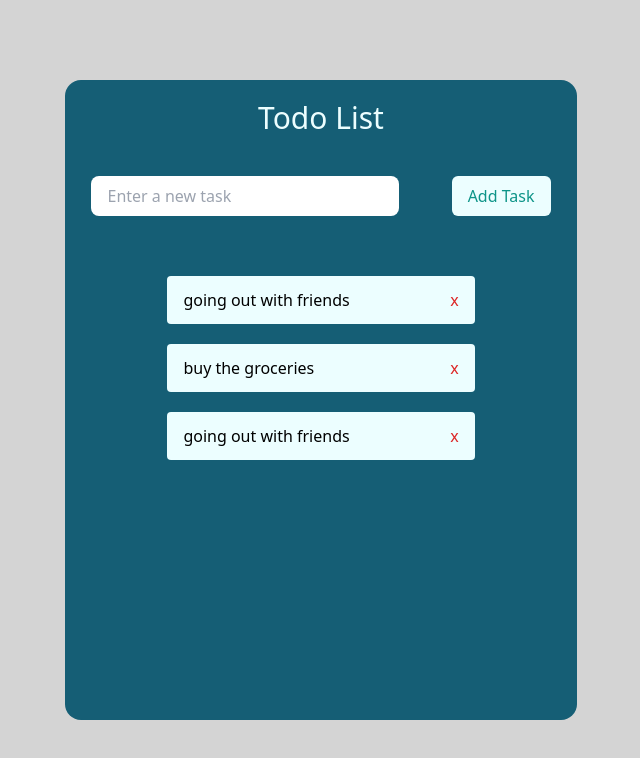
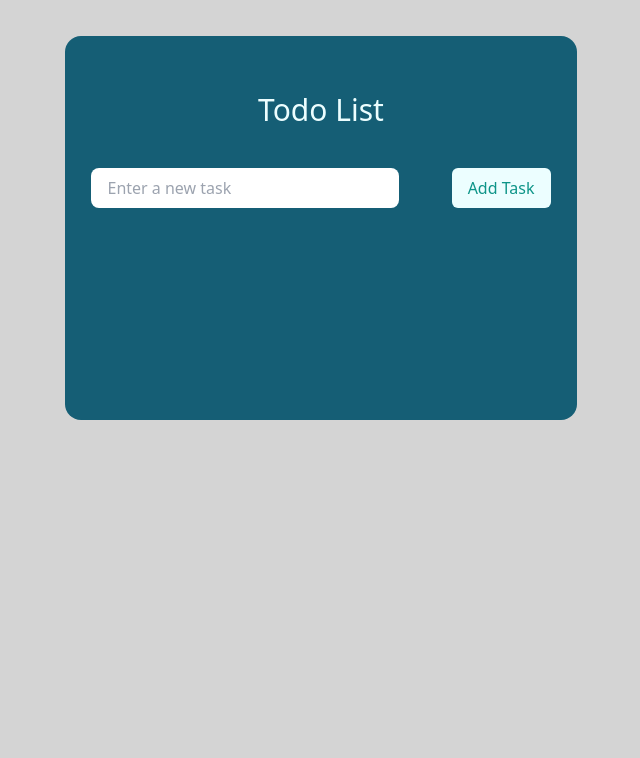
Before and after one commit to AMINKHALAJI/todoList-vue3, a Vue app: page / in a window 1280 px wide. Shown: the top 758 px of the page, without its empty margins (319-959 px from the left). Built offline with nearby package versions, Linux system fonts and the light colour scheme.

Commit message:
adding task and removing the selected task done

```diff
--- a/src/App.vue
+++ b/src/App.vue
@@ -2,18 +2,36 @@
 import Header from"./components/Header.vue"
 import AddTask from "./components/AddTask.vue";
 import Tasks from "./components/Tasks.vue"
+
+import { ref ,defineProps } from 'vue';
+
+const tasks=ref([]);
+
+const Id=ref(0);
+
+const handleAddTask=(newTask) => {
+  tasks.value.Id=Id.value++;
+tasks.value.push(newTask);
+
+
+ }
+
+ const handleRemoveTask=(e) => {
+  tasks.value.splice(e,1)
+
+  }
 </script>
 
 <template>
-  <div class="flex items-center justify-center h-screen bg-neutral-300">
+  <div class="flex items-start pt-9 justify-center h-screen bg-neutral-300">
 
 
-  <div class=" h-[40em] w-2/5 flex flex-col items-center  justify-start bg-cyan-800 rounded-2xl ">
+  <div class=" min-h-96  w-4/5 md:w-2/5 flex flex-col items-center py-9  justify-start bg-cyan-800 rounded-2xl ">
 
     <Header/>
 
-    <AddTask/>
-    <Tasks/>
+    <AddTask @addTask="handleAddTask"/>
+    <Tasks :tasks="tasks" @removeTask="handleRemoveTask"/>
   </div>
 </div>
 </template>
--- a/src/components/AddTask.vue
+++ b/src/components/AddTask.vue
@@ -1,14 +1,31 @@
 <template>
     <div class="w-full"  >
-        <form action="#" class="py-10 w-full flex  justify-around ">
-            <input type="text" class="py-2 px-4 rounded-lg w-3/5" name="" id="" placeholder="Enter a new task">
+        <form action="#" @submit.prevent="handleSubmit" class="py-10 w-full flex  justify-around ">
+            <input type="text" class="py-2 px-4 rounded-lg w-3/5" v-model="task" name="task" id="" placeholder="Enter a new task">
             <button class= " py-2 px-4 rounded-md bg-cyan-50 text-teal-600">Add Task</button>
+
         </form>
     </div>
 </template>
 
 <script setup>
 
+import { ref,defineEmits } from 'vue';
+
+const task = ref('');
+const emit = defineEmits(['addTask']);
+
+
+const handleSubmit = () => {
+    if(task.value.trim()!==''){
+    emit('addTask', task.value);
+
+    task.value = '';
+    }else{
+        alert('task cant be empty')
+    }
+ }
+
 </script>
 
 <style scoped>
--- a/src/components/Tasks.vue
+++ b/src/components/Tasks.vue
@@ -2,25 +2,33 @@
 
     <div
       class="flex w-3/5 mt-5  py-3 px-4 rounded justify-between items-center bg-cyan-50 text-black"
+      v-for="(task, index) in tasks" :key="index"
     >
-      <h4>going out with friends</h4>
-      <button class="text-red-600 ">x</button>
+      <h4>{{ task }}</h4>
+      <button @click="handleRemove(index)"  class="text-red-600 ">x</button>
     </div>
-    <div
-      class="flex w-3/5 mt-5  py-3 px-4 rounded justify-between items-center bg-cyan-50 text-black"
-    >
-      <h4>buy the groceries</h4>
-      <button class="text-red-600 ">x</button>
-    </div>
-    <div
-      class="flex w-3/5 mt-5  py-3 px-4 rounded justify-between items-center bg-cyan-50 text-black"
-    >
-      <h4>going out with friends</h4>
-      <button class="text-red-600 ">x</button>
-    </div>
+
 
 </template>
 
-<script setup></script>
+<script setup>
+import { ref ,defineProps,defineEmits } from 'vue';
+
+const emit = defineEmits(['removeTask']);
+
+
+const handleRemove = (index) => {
+    emit('removeTask', index);
+ }
+
+
+
+const props = defineProps({
+  tasks: Array
+});
+
+
+
+</script>
 
 <style scoped></style>
```
